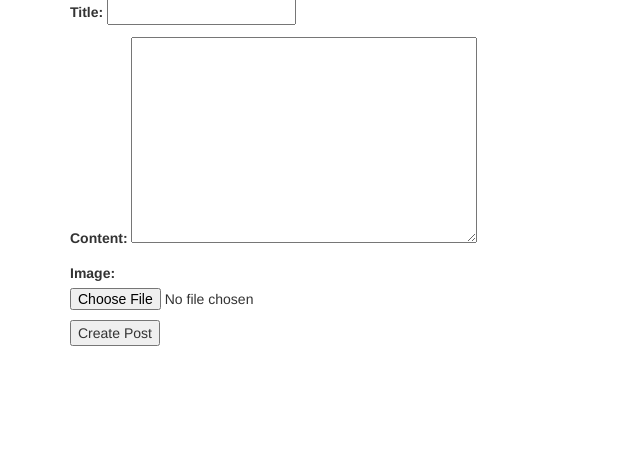
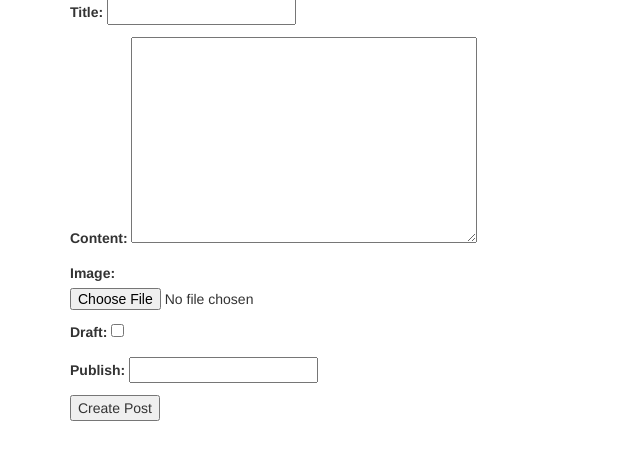
Before and after one commit to bchuey/basic_blog, a Django app: page /posts/create/ in a window 1280 px wide. Shown: the part 101-561 px from the top of the page, without its empty margins (0-640 px from the left). Run offline with Django 3.2, Linux system fonts and the light colour scheme; a user stored in the database is signed in; parts of the project's set-up code (start-up, migrations or seed data) failed here and were passed over; some libraries are stand-ins or nearby versions.

Commit message:
add fields draft and publish date

```diff
--- a/src/posts/forms.py
+++ b/src/posts/forms.py
@@ -9,4 +9,6 @@ class PostForm(forms.ModelForm):
 			"title",
 			"content",
 			"image",
+			"draft",
+			"publish",
 		]
--- a/src/posts/models.py
+++ b/src/posts/models.py
@@ -27,6 +27,8 @@ class Post(models.Model):
 	height_field = models.IntegerField(default=0)
 	width_field = models.IntegerField(default=0)
 	content = models.TextField()
+	draft = models.BooleanField(default=False)
+	publish = models.DateField(auto_now=False, auto_now_add=False)
 	updated = models.DateTimeField(auto_now=True,auto_now_add=False)
 	timestamp = models.DateTimeField(auto_now=False,auto_now_add=True)
 
--- a/src/templates/post_detail.html
+++ b/src/templates/post_detail.html
@@ -8,7 +8,7 @@
 	{% if instance.image %}
 		<img src="{{ instance.image.url }}" class="img-responsive"/>
 	{% endif %}
-	<h1>{{ instance.title }} <small>{{ instance.timestamp }}</small></h1>
+	<h1>{{ instance.title }} <small>{% if instance.draft %}<span style='color:red;'>Draft</span>{% endif %}{{ instance.timestamp }}</small></h1>
 	<p>{{ instance.content }}</p>
 </div>
 
```
Also changed, not shown: src/db.sqlite3, src/posts/migrations/0003_auto_20170417_2315.py (added), 3 other files.
